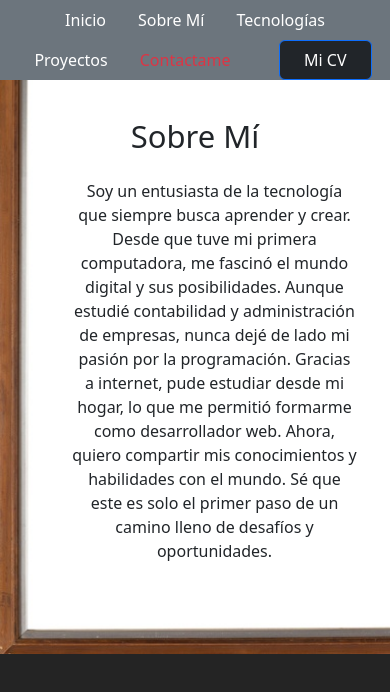
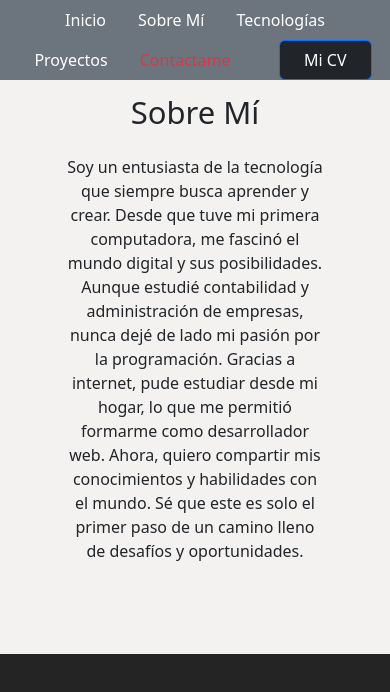
Before and after one commit to SebastianPrario/porfolio, a React (Vite) app in the folder porfolio/: page /about in a window 390 px wide. Shown: the top 692 px of the page. Built offline with nearby package versions, Linux system fonts and the light colour scheme.

Commit message:
cambios de diseño y readme

```diff
--- a/porfolio/src/Components/About/About.jsx
+++ b/porfolio/src/Components/About/About.jsx
@@ -6,19 +6,18 @@ import styles from './About.module.css'
 export function About () {
   return (
     <div className={styles.divAbout} >
-      <div className="col-12 px-4 ms-0 ms-md-4 me-5 col-md-12">
-        <div className='d-none d-md-flex display-5  col-4  mx-auto'>Sobre Mí
+      <div className="col-8 mx-auto">
+        <div className=' display-5  col-12  mx-auto'>Sobre Mí
         </div>
-        <div className='d-block d-md-none display-5 pt-4  mb-4'>Sobre Mí
-        </div>
-        <div className='d-none d-md-flex fs-3 mt-4 col-10 mx-auto'>
+        <div className='d-none d-md-flex fs-3 mt-4 col-12 mx-auto'>
           {aboutOne}
         </div>
-        <div className='d-flex d-md-none col-10 ms-5'>
+        <div className='d-flex d-md-none fs-6 mt-4 col-12 mx-auto'>
           {aboutOne}
         </div>
+        </div>
       </div>
-    </div>
+
   )
 }
 
--- a/porfolio/src/Components/About/About.module.css
+++ b/porfolio/src/Components/About/About.module.css
@@ -11,7 +11,9 @@
     width: 700px;
     height: 900px ;
 
-     @media (max-width: 800px) {
+     @media (max-width: 700px) {
+      background-image: none;
+      background-color: rgb(244, 242, 240);
       height: 650px;
       width: 100%;
       margin-top: 1%;
--- a/porfolio/src/Components/Home/Home.jsx
+++ b/porfolio/src/Components/Home/Home.jsx
@@ -23,7 +23,7 @@ function Home() {
          {/* componente about */}
          <Row>
             <Col className='d-none d-md-flex col-lg-2'>
-               <Row className=' d-none d-md-flex py-4 my-4 align-content-start'>
+               <Row className=' d-none d-lg-flex py-4 my-4 align-content-start'>
                <Image  rounded className="mx-auto my-2 "style={{height:"300px", width:"300px"}}
                   src={soda} alt='foto' />
                   <Image  roundedCircle className="mt-4 pt-4"style={{height:"340px", width:"380px"}}
```
